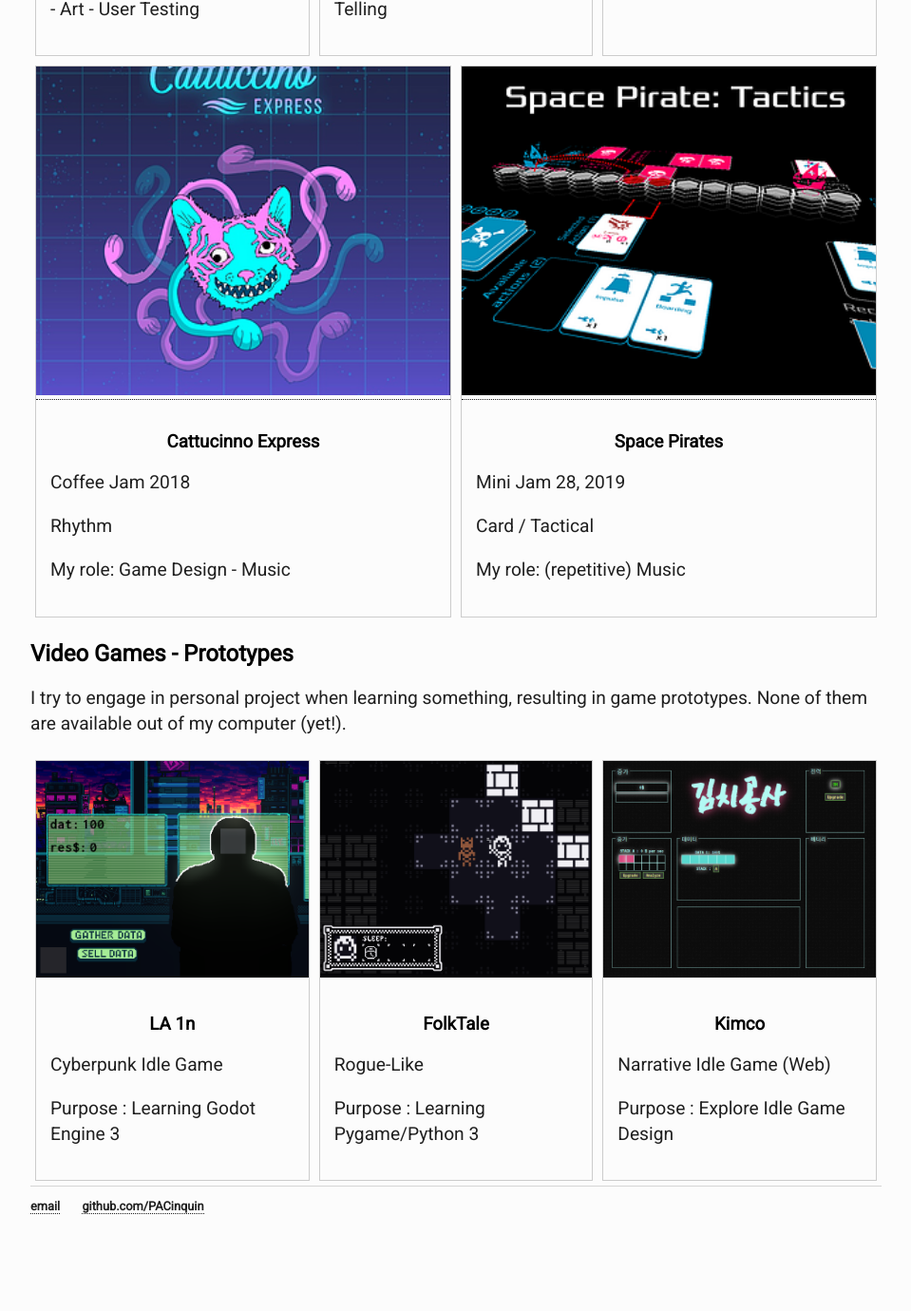
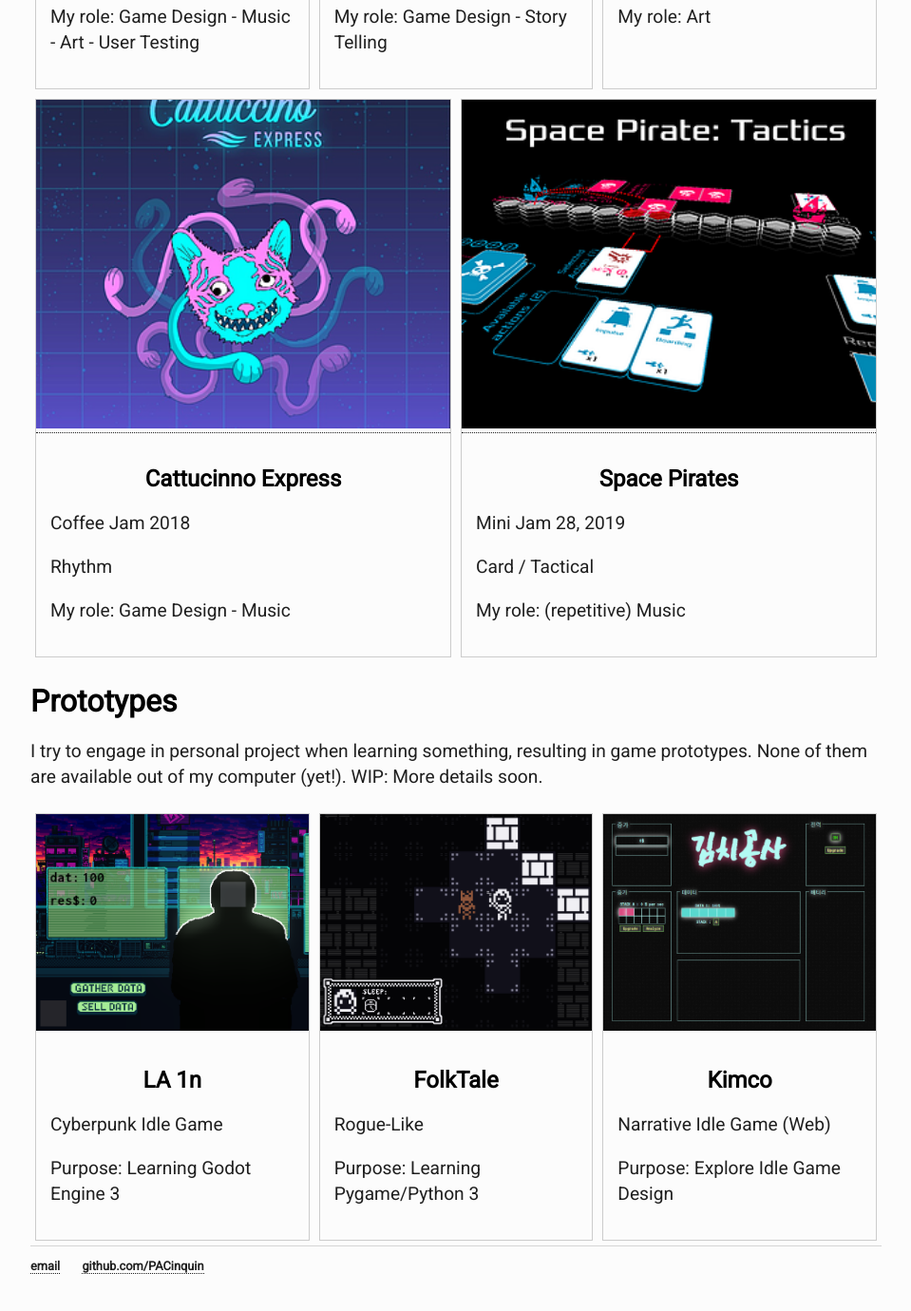
Before and after one commit to PACinquin/pacinquin.github.io, a Jekyll site: the page built from playthings.html, in a window 1280 px wide and 1400 px high, scrolled down 640 px. Shown: the top 1380 px of the window at 95% size, without its empty margins (160-1119 px from the left). Built offline with Jekyll 4.4.1, drawn with Linux system fonts in a browser that asks for light colours; before the commit the page ends 1977 px from its top, so only the background shows below that; some of the changed text lies outside the part shown.

Commit message:
Update playthings.html

```diff
--- a/playthings.html
+++ b/playthings.html
@@ -3,15 +3,15 @@
 title: PAC website - Games
 ---
 <div class="blurb">
-	<h1>Video Games - Finished projects</h1>
-	<p>Here you can find about all the things that are related to playful or gameful things I worked on.</p>
+	<h1>Finished projects</h1>
+	<p>Here you can find about all the things that are related to video games I worked on. (WIP : More details soon)</p>
 	<div class="meta_gallery">
 	<div class="gallery">
   		<a target="_blank" href="https://solroo.itch.io/mgj18-qa">
     	<img src="img/QA.png" alt="Screenshot from the game Quality Assurance">
   		</a>
   		<div class="desc">
-  			<h3>Quality Assurance</h3>
+  			<h2>Quality Assurance</h2>
   			<p>MetaGameJam 2018</p>
   			<p>Interactive Fiction / Adventure</p>
   			<p>My role: Game Design - Music - Art - User Testing</p>
@@ -23,7 +23,7 @@
     	<img src="img/Xfile.png" alt="Screenshot from the game We want to believe">
   		</a>
   		<div class="desc">
-  			<h3>X-We want to Believe</h3>
+  			<h2>X-We want to Believe</h2>
   			<p>TV Game Jam 2019</p>
   			<p>Interactive Fiction</p>
   			<p>My role: Game Design - Story Telling</p>
@@ -35,7 +35,7 @@
     	<img src="img/bloed.png" alt="Bloedbad cover">
   		</a>
   		<div class="desc">
-  			<h3>Bloedbad</h3>
+  			<h2>Bloedbad</h2>
   			<p>Ludum Dare 2019</p>
   			<p>Action / Platform</p>
   			<p>My role: Art</p>
@@ -48,7 +48,7 @@
     	<img src="img/cat.png" alt="Cattucino cover">
   		</a>
   		<div class="desc">
-  			<h3>Cattucinno Express</h3>
+  			<h2>Cattucinno Express</h2>
   			<p>Coffee Jam 2018</p>
   			<p>Rhythm</p>
   			<p>My role: Game Design - Music</p>
@@ -59,7 +59,7 @@
     	<img src="img/space-pirate.png" alt="Space Pirate cover">
   		</a>
   		<div class="desc">
-  			<h3>Space Pirates</h3>
+  			<h2>Space Pirates</h2>
   			<p>Mini Jam 28, 2019<p>
   			<p>Card / Tactical</p>
   			<p>My role: (repetitive) Music</p>
@@ -67,27 +67,27 @@
 	</div>
 	</div>
 
-	<h2>Video Games - Prototypes</h2>
-	<p>I try to engage in personal project when learning something, resulting in game prototypes. None of them are available out of my computer (yet!).</p>
+	<h1>Prototypes</h1>
+	<p>I try to engage in personal project when learning something, resulting in game prototypes. None of them are available out of my computer (yet!). WIP: More details soon.</p>
 	<div class="meta_gallery">
 	<div class="gallery">
     	<img src="img/lain2.png" alt="Screenshot of the game Lain.">
 
   		<div class="desc">
-  			<h3>LA 1n</h3>
+  			<h2>LA 1n</h2>
   			<p>Cyberpunk Idle Game</p>
-  			<p>Purpose : Learning Godot Engine 3</p>
+  			<p>Purpose: Learning Godot Engine 3</p>
   		</div>
 	</div>
 
 	<div class="gallery">
 
-    	<img src="img/folktale.png" alt="Screenshot of the game Folktale.">
+    	<img src="img/Folktale.png" alt="Screenshot of the game Folktale.">
 
   		<div class="desc">
-  			<h3>FolkTale</h3>
+  			<h2>FolkTale</h2>
   			<p>Rogue-Like</p>
-  			<p>Purpose : Learning Pygame/Python 3</p>
+  			<p>Purpose: Learning Pygame/Python 3</p>
   		</div>
 	</div>
 
@@ -96,9 +96,9 @@
     	<img src="img/kimco_small.png" alt="Screenshot of the game Kimco">
 
   		<div class="desc">
-  			<h3>Kimco</h3>
+  			<h2>Kimco</h2>
   			<p>Narrative Idle Game (Web)</p>
-  			<p>Purpose : Explore Idle Game Design</p>
+  			<p>Purpose: Explore Idle Game Design</p>
   		</div>
 	</div>
 	</div>
```
